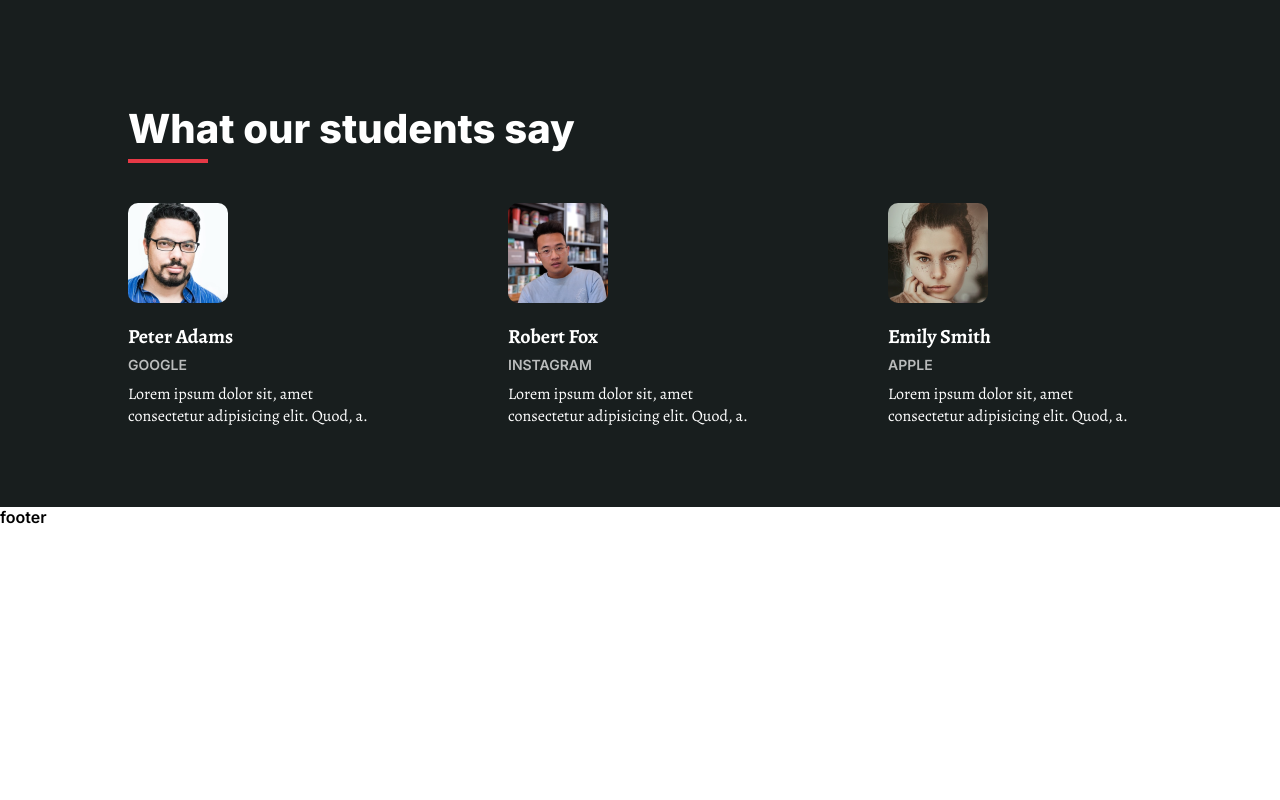
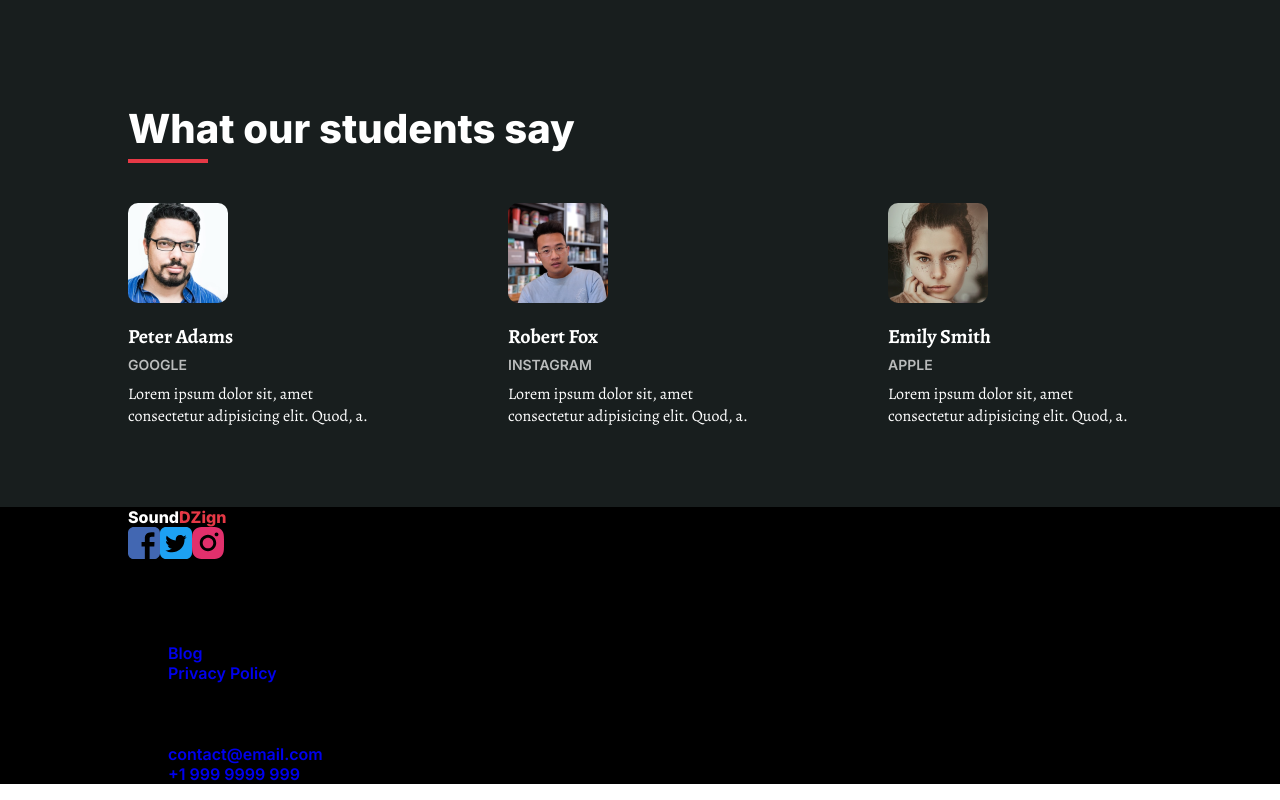
Before and after one commit to amadejaop/figma-react-js-tut, a React (Vite) app in the folder front-end/: page / in a window 1280 px wide. Shown: the part 2372-3172 px from the top of the page. Before the commit the page ends 2899 px from the top, so only its background shows below. Built offline with nearby package versions, Linux system fonts and the light colour scheme.

Commit message:
Add HTML for the footer

```diff
--- a/front-end/src/components/footer/Footer.jsx
+++ b/front-end/src/components/footer/Footer.jsx
@@ -1,11 +1,57 @@
 import React from 'react';
 import "./Footer.css";
+import { instagramLogo, twitterLogo, facebookLogo } from "../../assets"
 
 const Footer = () => {
   return (
-    <div>
-      footer
-    </div>
+    <footer className='black'>
+      <div className="wrapper">
+        <div className="content-container">
+          <div className="links">
+            <a href="#" className='logo'>
+              Sound<span className='red'>DZign</span></a>
+              <div className="social-icons">
+                <a href="#">
+                  <img src={facebookLogo} alt="" />
+                </a>
+                <a href="#">
+                  <img src={twitterLogo} alt="" />
+                </a>
+                <a href="#">
+                  <img src={instagramLogo} alt="" />
+                </a>
+              </div>
+
+              <div className="copyright">
+                This website was designed by GTCoding &copy; 2023
+              </div>
+            </div>
+
+            <div className="links">
+              <h3>Quick Links</h3>
+              <ul>
+                <li>
+                  <a href="#">Blog</a>
+                </li>
+                <li>
+                  <a href="#">Privacy Policy</a>
+                </li>
+                </ul>
+              </div>
+            <div className="links">
+              <h3>Contact Us</h3>
+              <ul>
+                <li>
+                  <a href="#">contact@email.com</a>
+                </li>
+                <li>
+                  <a href="#">+1 999 9999 999</a>
+                </li>
+              </ul>
+            </div>
+        </div>
+      </div>
+    </footer>
   )
 }
 
```
